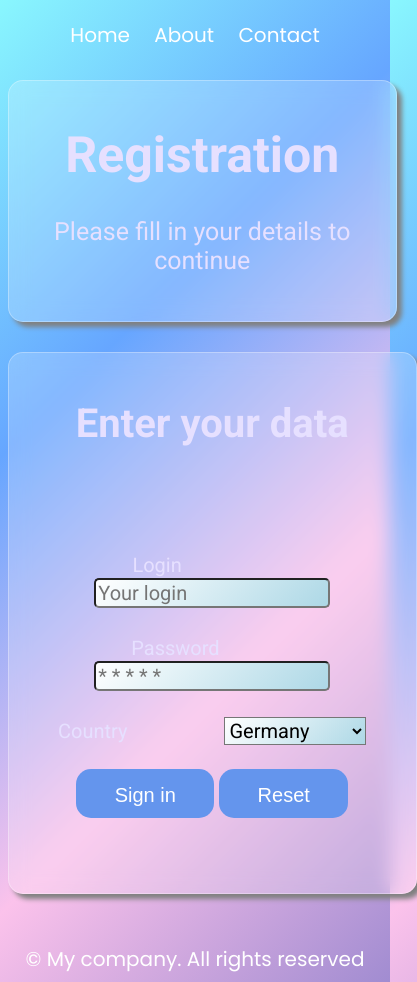
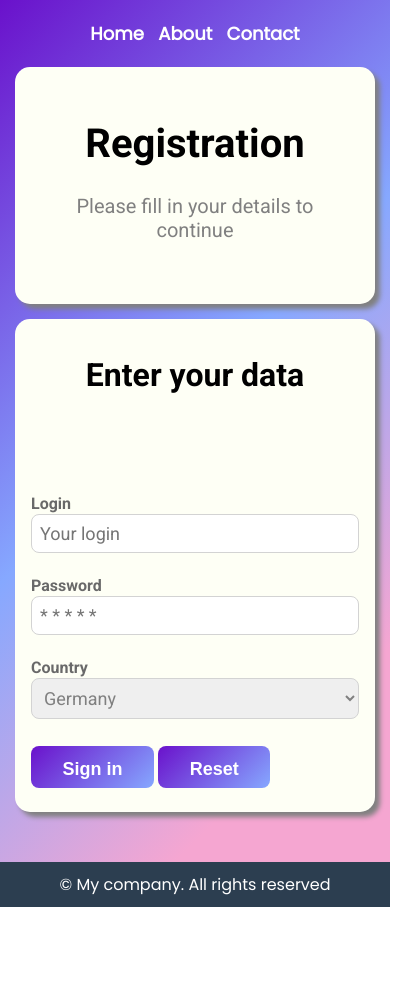
Before and after one commit to hebudu/my-first-real-website, a plain HTML site: page index.html in a window 390 px wide. Shown: the whole page, 417 px wide, since content can reach past the window. After the commit the page ends 907 px from the top, so only its background shows below. Drawn offline with Linux system fonts and the light colour scheme.

Commit message:
practise.css
I changed almost whole CSS file. Previous version was unreadable and looked old. I will add also tablet support. Now it is under construction

```diff
--- a/practise.css
+++ b/practise.css
@@ -1,18 +1,27 @@
 body {
-        background: linear-gradient(135deg, #89f7fe, #66a6ff, #fbc2eb, #a18cd1);
+    background:#f5a6d1;
+    background: linear-gradient(135deg, #6a11cb 0%, #86a8ff 45%, #f5a6d1 80%,#f5a6d1 100% );
     font-family: 'Poppins',sans-serif;
+    min-height: 100vh;
+    height: 100%;
+    margin: 0;
+
 }
 
     .head {
         text-align: center;
-        font-size: 30px;
+        font-size: 25px;
         padding: 1px;
         font-family: Roboto;
-        color: #e6e0ff;
+        color: black;
+
+    }
+.head p {
+    color: gray;
 }
 
 .bl {
-        background: rgba(255, 255, 255, 0.2);
+    background: #FEFFF5;
     border-radius: 15px;
     border: 1px solid rgba(255,255,255,0.3);
     box-shadow: 0 8px 32px rgba(0,0,0,0.2);
@@ -27,7 +36,7 @@
 }
 
 .block {
-        background: rgba(255, 255, 255, 0.2);
+    background: #FEFFF5;
     border-radius: 15px;
     border: 1px solid rgba(255,255,255,0.3);
     box-shadow: 0 8px 32px rgba(0,0,0,0.2);
@@ -52,43 +61,34 @@
             transform: translateY(0px);
         }
     }
-
-    input {
+    .sub {
         font-size: 20px;
-        background: linear-gradient(135deg, white, lightblue);
-        font-family: Roboto;
-    }
-
-    select {
-        font-size: 20px;
-        background: linear-gradient(135deg, white, lightblue);
-        font-family: Roboto;
-    }
-
-    .sub {
-        font-size: 25px;
     }
 
 .reg {
     font-family: Roboto;
-        font-size: 25px;
+    font-size: 18px;
     text-align: center;
-        color: #e6e0ff;
+    color: black;
+    font-weight: bold;
 }
 
 .reg2 {
     font-family: Roboto;
-        text-align: center;
-        color: #e6e0ff;
-        font-size: 25px;
+    text-align: initial inherit;
+    color: dimgray;
+    font-size: 20px;
+    font-weight: bold;
 }
 
 button {
-        background-color: cornflowerblue;
+    margin: 10px;
+    background: linear-gradient(135deg, #6a11cb, #86a8ff);
     color: white;
     padding: 10px 20px;
     border: none;
-        border-radius: 15px;
+    border-radius: 8px;
+    font-weight: bold;
     cursor: pointer;
     font-size: 25px;
     transition: background-color 0.3s, transform 0.3s;
@@ -101,10 +101,25 @@
         }
 
 input {
-        border-radius: 5px;
+    border-radius: 8px;
     font-family: Roboto;
+    color: gray;
+    font-size: 25px;
+    width: 800px ;
+    padding: 10px;
+    border: 1px solid;
+    border-color: lightgray;
 }
-
+select {
+    font-size: 25px;
+    border-radius: 8px;
+    border: 1px solid;
+    font-family: Roboto;
+    width: 820px ;
+    color: gray;
+    border-color: lightgray;
+    padding: 10px;
+}
     option {
         border-radius: 5px;
         font-family: Roboto;
@@ -115,11 +130,14 @@
     margin-top: 50px;
     color: white;
     font-size: 25px;
+    background-color: #2c3e50;
 }
 
 nav {
     text-align: center;
     margin: 20px 0;
+    font-weight:bold;
+
 }
 
  nav a {
@@ -133,277 +151,93 @@
          text-decoration: underline;
             }
 /*For smartphone screen*/
-@media screen and (max-width:600px){
-    body {
-        background: linear-gradient(135deg, #89f7fe, #66a6ff, #fbc2eb, #a18cd1);
-        font-family: 'Poppins',sans-serif;
+
+@media screen and (max-width:600px) {
+   body{
+       font-size: 16px;
+   }
+   .head{
+       font-size: 20px;
+       padding: 10px;
+   }
+   .bl,.block{
+       width:auto;
+       height: auto;
+       padding:15px;
+       margin: 15px;
+
+   }
+   .sub{
+       font-size: 18px;
+       text-align:center;
+   }
+   .reg{
+       font-size: 16px;
+
+   }
+   .reg2{
+       font-size:16px;
+
+   }
+   button{
+      font-size: 18px;
+      padding:8px 15px;
+      margin:8px auto;
+   }
+   input, select{
+       width: 100%;
+       font-size: 18px;
+       padding:8px;
+       box-sizing:border-box;
    }
 
-    .head {
-        text-align: center;
-        font-size: 22px;
-        padding: 1px;
-        font-family: Roboto;
-        color: #e6e0ff;
+   nav a{
+       margin: 10px 5px;
+       font-size:18px;
+   }
+   footer{
+       font-size: 16px;
+       padding:10px ;
    }
 
-    .bl {
-        background: rgba(255, 255, 255, 0.2);
-        border-radius: 15px;
-        border: 1px solid rgba(255,255,255,0.3);
-        box-shadow: 0 8px 32px rgba(0,0,0,0.2);
-        padding: 10px;
-        backdrop-filter: blur(10px);
-        width: 95%;
-        height: 220px;
-        max-width: 1100px;
-        box-shadow: 5px 5px 5px gray;
-        margin: 30px auto;
-        animation: fadeIn 1s ease-in-out;
+
+   /*For tablets*/
+    @media screen (min-width:601px) and (max-width:1024px) {
+        .head {
+            font-size: 22px;
+            padding: 15px;
         }
 
-    .block {
-        background: rgba(255, 255, 255, 0.2);
-        border-radius: 15px;
-        border: 1px solid rgba(255,255,255,0.3);
-        box-shadow: 0 8px 32px rgba(0,0,0,0.2);
+        .bl, .block {
+            max-width:1100px;
+            width: 90%;
+            height: auto;
             padding: 20px;
-        backdrop-filter: blur(10px);
-        width: 95%;
-        height: 500px;
-        max-width: 1100px;
-        box-shadow: 5px 5px 5px gray;
-        margin: 30px auto;
-        animation: fadeIn 1s ease-in-out;
+            margin: 20px auto;
         }
 
-    @keyframes fadeIn {
-        from {
-            opacity: 0;
-            transform: translateY(-10px);
-        }
-
-        to {
-            opacity: 1;
-            transform: translateY(0px);
-        }
-    }
-
-    input {
-        font-size: 16px;
-        background: linear-gradient(135deg, white, lightblue);
-        font-family: Roboto;
-    }
-
-    select {
-        font-size: 16px;
-        background: linear-gradient(135deg, white, lightblue);
-        font-family: Roboto;
-    }
-
-    .sub {
-        font-size: 16px;
-    }
-
-    .reg {
-        font-family: Roboto;
-        font-size: 16px;
-        text-align: center;
-        color: #e6e0ff;
-    }
-
-    .reg2 {
-        font-family: Roboto;
-        text-align: center;
-        color: #e6e0ff;
-        font-size: 16px;
+        input, select {
+            width: 100%;
+            font-size: 20px;
+            padding: 10px;
+            box-sizing:border-box;
+            max-width:800px;
         }
 
         button {
-        background-color: cornflowerblue;
-        color: white;
-        padding: 10px 20px;
-        border: none;
-        border-radius: 15px;
-        cursor: pointer;
-        font-size: 16px;
-        transition: background-color 0.3s, transform 0.3s;
+            font-size: 20px;
+            padding: 10px 18px;
         }
 
-        button:hover {
-            background-color: royalblue;
-            transform: scale(1.1);
-            box-shadow: 0 0 5px gray;
-        }
-
-    input {
-        border-radius: 5px;
-        font-family: Roboto;
-    }
-
-    option {
-        border-radius: 5px;
-        font-family: Roboto;
+        nav a {
+            font-size: 20px;
+            margin: 0 8px;
+            display: inline-block;
         }
 
         footer {
-        text-align: center;
-        margin-top: 50px;
-        color: white;
-        font-size: 16px;
-    }
-
-    nav {
-        text-align: center;
-        margin: 20px 0;
-    }
-
-        nav a {
-            color: white;
-            text-decoration: none;
-            margin: 0 10px;
-            font-size: 16px;
-        }
-
-            nav a:hover {
-                text-decoration: underline;
+            font-size: 18px;
+            padding: 15px;
         }
     }
-/*Tablet size*/
-
-@media screen and (max-width:992px) {
-    body {
-        background: linear-gradient(135deg, #89f7fe, #66a6ff, #fbc2eb, #a18cd1);
-        font-family: 'Poppins',sans-serif;
 }
-
-    .head {
-        text-align: center;
-        font-size: 25px;
-        padding: 1px;
-        font-family: Roboto;
-        color: #e6e0ff;
-    }
-
-    .bl {
-        background: rgba(255, 255, 255, 0.2);
-        border-radius: 15px;
-        border: 1px solid rgba(255,255,255,0.3);
-        box-shadow: 0 8px 32px rgba(0,0,0,0.2);
-        padding: 10px;
-        backdrop-filter: blur(10px);
-        width: 98%;
-        height: 220px;
-        max-width: 1100px;
-        box-shadow: 5px 5px 5px gray;
-        margin: 30px auto;
-        animation: fadeIn 1s ease-in-out;
-    }
-
-    .block {
-        background: rgba(255, 255, 255, 0.2);
-        border-radius: 15px;
-        border: 1px solid rgba(255,255,255,0.3);
-        box-shadow: 0 8px 32px rgba(0,0,0,0.2);
-        padding: 20px;
-        backdrop-filter: blur(10px);
-        width: 98%;
-        height: 500px;
-        max-width: 1100px;
-        box-shadow: 5px 5px 5px gray;
-        margin: 30px auto;
-        animation: fadeIn 1s ease-in-out;
-    }
-
-    @keyframes fadeIn {
-        from {
-            opacity: 0;
-            transform: translateY(-10px);
-        }
-
-        to {
-            opacity: 1;
-            transform: translateY(0px);
-        }
-    }
-
-    input {
-        font-size: 20px;
-        background: linear-gradient(135deg, white, lightblue);
-        font-family: Roboto;
-    }
-
-    select {
-        font-size: 20px;
-        background: linear-gradient(135deg, white, lightblue);
-        font-family: Roboto;
-    }
-
-    .sub {
-        font-size: 20px;
-    }
-
-    .reg {
-        font-family: Roboto;
-        font-size: 20px;
-        text-align: center;
-        color: #e6e0ff;
-    }
-
-    .reg2 {
-        font-family: Roboto;
-        text-align: center;
-        color: #e6e0ff;
-        font-size: 20px;
-    }
-
-    button {
-        background-color: cornflowerblue;
-        color: white;
-        padding: 10px 20px;
-        border: none;
-        border-radius: 15px;
-        cursor: pointer;
-        font-size: 20px;
-        transition: background-color 0.3s, transform 0.3s;
-    }
-
-        button:hover {
-            background-color: royalblue;
-            transform: scale(1.1);
-            box-shadow: 0 0 5px gray;
-        }
-
-    input {
-        border-radius: 5px;
-        font-family: Roboto;
-    }
-
-    option {
-        border-radius: 5px;
-        font-family: Roboto;
-    }
-
-    footer {
-        text-align: center;
-        margin-top: 50px;
-        color: white;
-        font-size: 20px;
-    }
-
-    nav {
-        text-align: center;
-        margin: 20px 0;
-    }
-
-        nav a {
-            color: white;
-            text-decoration: none;
-            margin: 0 10px;
-            font-size: 20px;
-        }
-
-            nav a:hover {
-                text-decoration: underline;
-            }
-}
```
Lines whose indentation alone changed are shown as unchanged.
